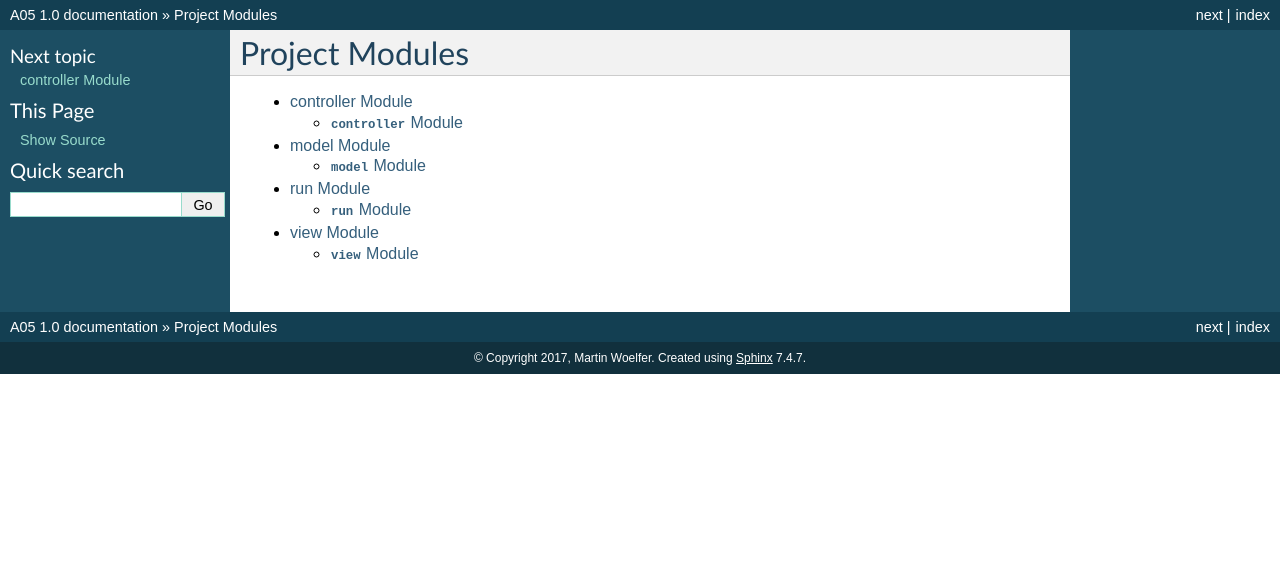
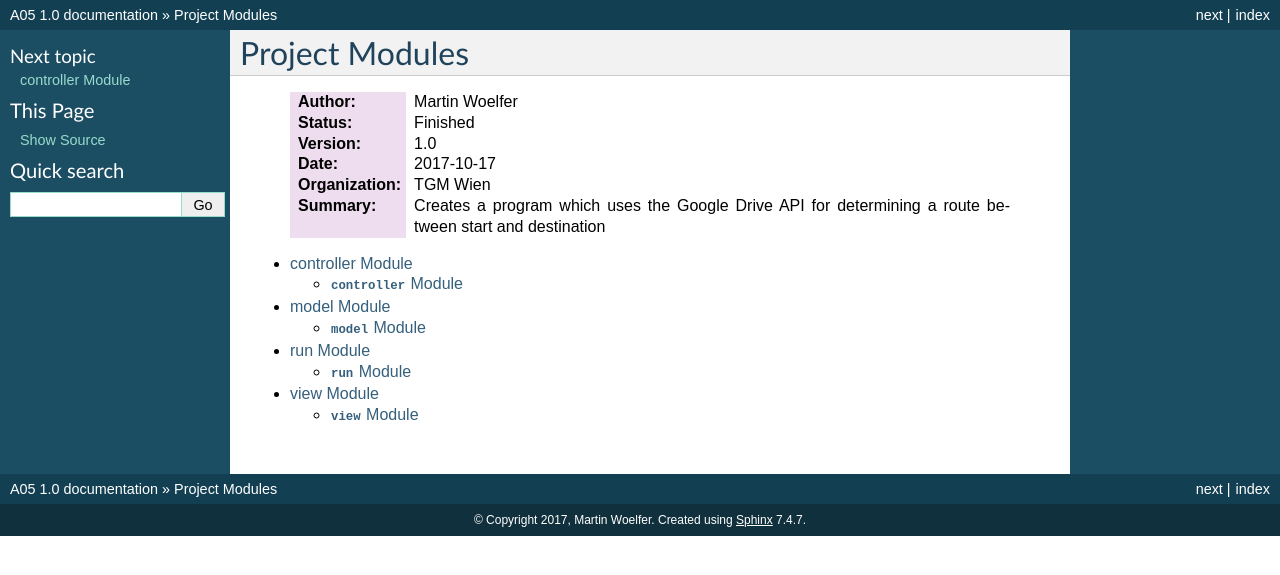
Before and after one commit to mwoelfer-tgm/SEW1718, a Sphinx documentation site: the page built from A05/docs/source/modules.rst, in a window 1280 px wide. Shown: the top 575 px of the page. Built offline with Sphinx 7.4.7, drawn with Linux system fonts in a browser that asks for light colours.

Commit message:
Updated docu

```diff
--- a/A05/docs/source/modules.rst
+++ b/A05/docs/source/modules.rst
@@ -1,5 +1,11 @@
 Project Modules
 ===============
+   :Author: Martin Woelfer
+   :Status: Finished
+   :Version: 1.0
+   :Date: 2017-10-17
+   :Organization: TGM Wien
+   :Summary: Creates a program which uses the Google Drive API for determining a route between start and destination
 
 .. toctree::
    :maxdepth: 4
```
Also changed, not shown: 5 other files.
